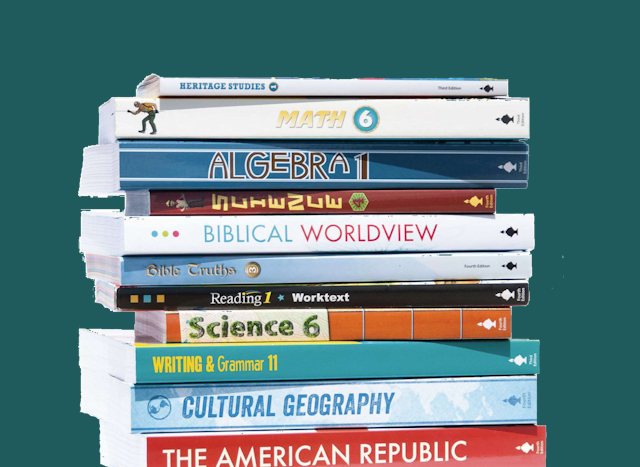
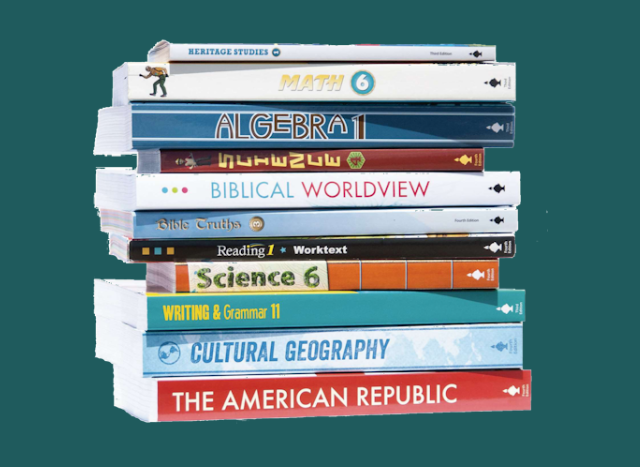
Before and after one commit to adbookerfhsu/INF654gradebookmobilewebproject, a plain HTML site: page index.html in a window 1280 px wide. Shown: the part 132-599 px from the top of the page, without its empty margins (326-966 px from the left). Drawn offline with Linux system fonts and the light colour scheme; a web font is replaced by a local one.

Commit message:
fixed width for desktop view

```diff
--- a/sass/main.scss
+++ b/sass/main.scss
@@ -9,10 +9,18 @@ $headerfont: 'Chilanka', sans-serif;
 
 //Styles
 
+@media screen and (min-width: 800px) {
+    html {
+        width: 50%;
+        margin: auto;
+    }
+}
+
 body {
     background: $maintealcolor;
     color: $maintealcolor;
     font-family: $globalfont;
+
 }
 
 div.headerdiv {
@@ -257,12 +265,6 @@ a {
 
 }
 
-/*@media and (min-width: 600px) {
-    div.body {
-        max-width: 600px;
-    }
-}*/
-
 footer {
     position: fixed;
     left: 0;
```
Also changed, not shown: view/css/main.css.
